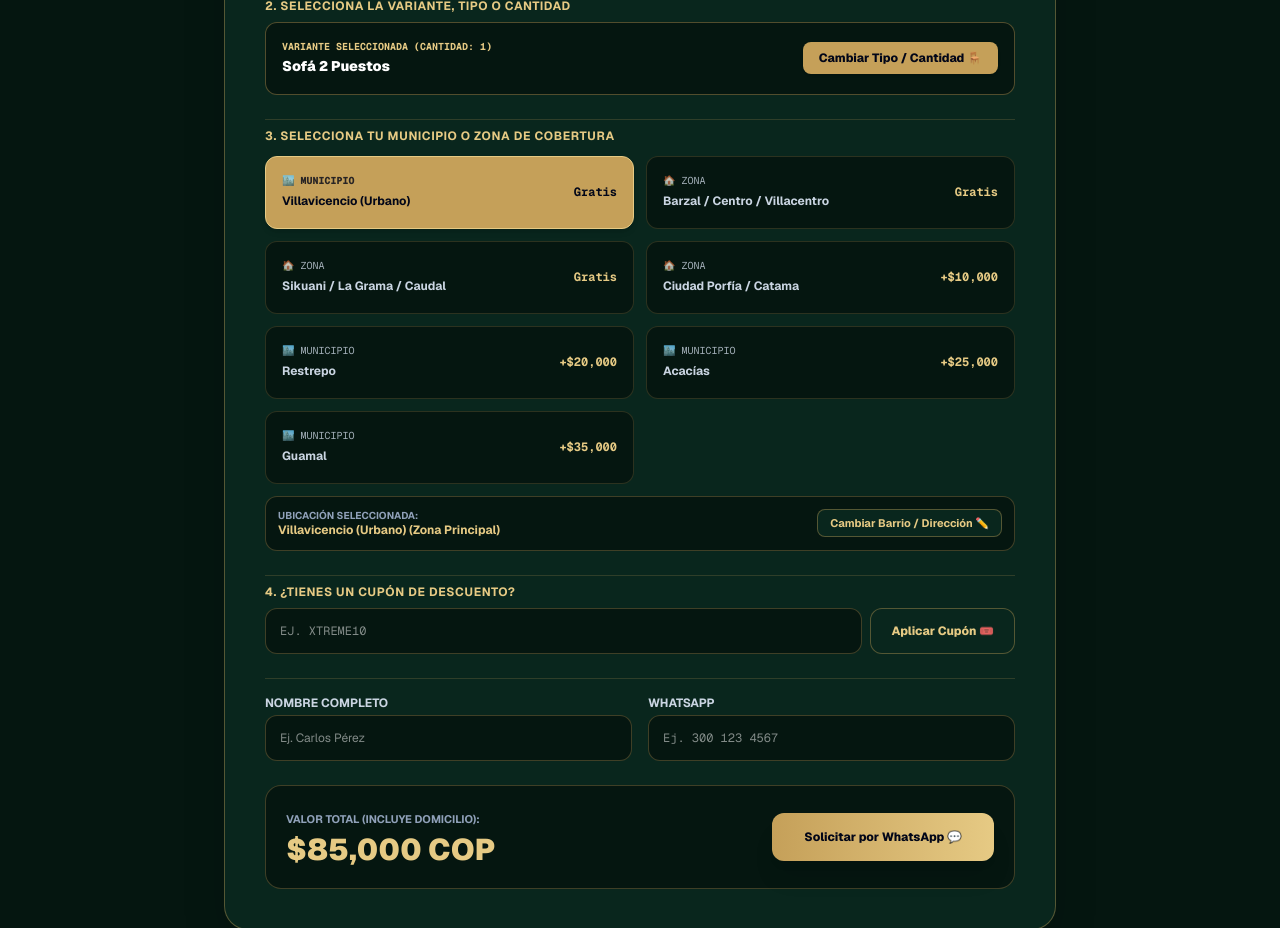
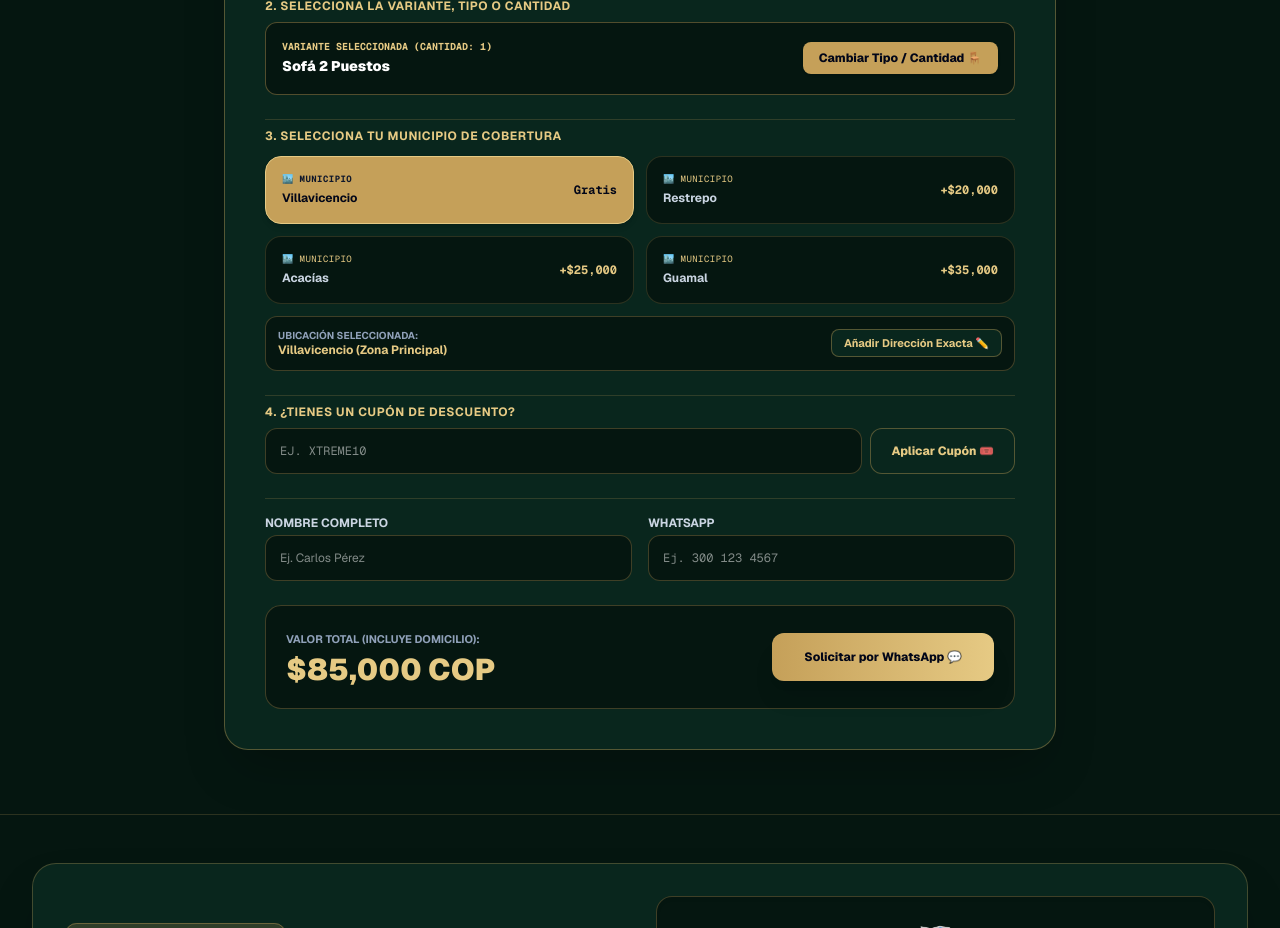
Before and after one commit to devjuanflow/xtreme-clean, a Next.js app: page / in a window 1280 px wide. Shown: the part 1680-2608 px from the top of the page. Built offline with nearby package versions, Linux system fonts and the light colour scheme.

Commit message:
actualizacion 01

```diff
--- a/app/page.tsx
+++ b/app/page.tsx
@@ -385,26 +385,26 @@ export default function LandingPage() {
               )}
 
               <div className="space-y-3 pt-2 border-t border-[#c5a059]/20">
-                <label className="block text-xs font-bold text-[#e6ca84] uppercase tracking-wider">3. Selecciona tu Municipio o Zona de Cobertura</label>
+                <label className="block text-xs font-bold text-[#e6ca84] uppercase tracking-wider">3. Selecciona tu Municipio de Cobertura</label>
                 <div className="grid grid-cols-1 sm:grid-cols-2 gap-3">
                   {municipios.map(m => (
                     <button
                       type="button"
                       key={m.id}
                       onClick={() => abrirModalZona(m)}
-                      className={`p-4 rounded-xl border text-left flex justify-between items-center transition-all cursor-pointer ${
+                      className={`p-4 rounded-2xl border text-left flex justify-between items-center transition-all cursor-pointer ${
                         municipioSeleccionado?.id === m.id
                           ? 'bg-[#c5a059] text-slate-950 border-[#e6ca84] font-extrabold shadow-md'
                           : 'bg-[#051610] text-slate-300 border-[#c5a059]/20 hover:border-[#c5a059]/50'
                       }`}
                     >
-                      <div>
-                        <span className="text-[10px] block uppercase font-mono opacity-80">
-                          {m.tipo === 'municipio' ? '🏙️ Municipio' : '🏠 Zona'}
+                      <div className="space-y-1">
+                        <span className={`text-[9px] block uppercase font-mono tracking-wider ${municipioSeleccionado?.id === m.id ? 'text-slate-900 font-bold' : 'text-[#e6ca84]'}`}>
+                          🏙️ Municipio
                         </span>
-                        <span className="text-xs font-bold">{m.nombre}</span>
+                        <span className="text-xs font-bold block leading-snug">{m.nombre}</span>
                       </div>
-                      <span className={`text-xs font-mono font-bold ${municipioSeleccionado?.id === m.id ? 'text-slate-950' : 'text-[#e6ca84]'}`}>
+                      <span className={`text-xs font-mono font-bold shrink-0 ml-2 ${municipioSeleccionado?.id === m.id ? 'text-slate-950' : 'text-[#e6ca84]'}`}>
                         {m.recargo > 0 ? `+$${m.recargo.toLocaleString()}` : 'Gratis'}
                       </span>
                     </button>
@@ -416,7 +416,7 @@ export default function LandingPage() {
                     <span className="text-[#e6ca84] font-bold">{detalleUbicacionFinal}</span>
                   </div>
                   <button type="button" onClick={() => municipioSeleccionado && abrirModalZona(municipioSeleccionado)} className="px-3 py-1.5 bg-[#09261d] text-[#e6ca84] border border-[#c5a059]/40 rounded-lg text-[11px] font-bold">
-                    Cambiar Barrio / Dirección ✏️
+                    Añadir Dirección Exacta ✏️
                   </button>
                 </div>
               </div>
@@ -669,7 +669,7 @@ export default function LandingPage() {
               </div>
 
               <div className="p-3 bg-[#051610] border border-[#c5a059]/20 rounded-xl text-xs text-[#e6ca84]">
-                ℹ️ Recargo por traslado a esta zona: <span className="font-mono font-bold">${zonaEnEdicion.recargo.toLocaleString()} COP</span>
+                ℹ️ Recargo por traslado a este municipio: <span className="font-mono font-bold">${zonaEnEdicion.recargo.toLocaleString()} COP</span>
               </div>
 
               <div className="flex gap-3 pt-2">
--- a/app/services.ts
+++ b/app/services.ts
@@ -161,25 +161,29 @@ export interface SubopcionServicio {
     localStorage.setItem('xtreme_servicios_catalogo', JSON.stringify(servicios));
     }
 
-    // Municipios y Barrios de Cobertura
+    // Municipios de Cobertura Oficiales (Solo los 4 principales)
     export function obtenerMunicipios(): MunicipioCobertura[] {
     if (typeof window === 'undefined') return [];
     const guardados = localStorage.getItem('xtreme_municipios_cobertura');
     if (guardados) {
         try {
-        return JSON.parse(guardados);
-        } catch {
-        return [];
+        const parsed = JSON.parse(guardados);
+        // Forzar a que solo devuelva los 4 principales si tenía registros viejos
+        if (Array.isArray(parsed) && parsed.length > 4) {
+            const filtrados = parsed.filter((m: MunicipioCobertura) =>
+            ['Villavicencio', 'Restrepo', 'Acacías', 'Guamal'].some(nombre => m.nombre.includes(nombre))
+            );
+            if (filtrados.length > 0) return filtrados;
+        } else if (Array.isArray(parsed) && parsed.length > 0) {
+            return parsed;
         }
+        } catch {}
     }
     const iniciales: MunicipioCobertura[] = [
-        { id: '1', nombre: 'Villavicencio (Urbano)', recargo: 0, activo: true, tipo: 'municipio' },
-        { id: '2', nombre: 'Barzal / Centro / Villacentro', recargo: 0, activo: true, tipo: 'barrio' },
-        { id: '3', nombre: 'Sikuani / La Grama / Caudal', recargo: 0, activo: true, tipo: 'barrio' },
-        { id: '4', nombre: 'Ciudad Porfía / Catama', recargo: 10000, activo: true, tipo: 'barrio' },
-        { id: '5', nombre: 'Restrepo', recargo: 20000, activo: true, tipo: 'municipio' },
-        { id: '6', nombre: 'Acacías', recargo: 25000, activo: true, tipo: 'municipio' },
-        { id: '7', nombre: 'Guamal', recargo: 35000, activo: true, tipo: 'municipio' }
+        { id: '1', nombre: 'Villavicencio', recargo: 0, activo: true, tipo: 'municipio' },
+        { id: '2', nombre: 'Restrepo', recargo: 20000, activo: true, tipo: 'municipio' },
+        { id: '3', nombre: 'Acacías', recargo: 25000, activo: true, tipo: 'municipio' },
+        { id: '4', nombre: 'Guamal', recargo: 35000, activo: true, tipo: 'municipio' }
     ];
     localStorage.setItem('xtreme_municipios_cobertura', JSON.stringify(iniciales));
     return iniciales;
```
